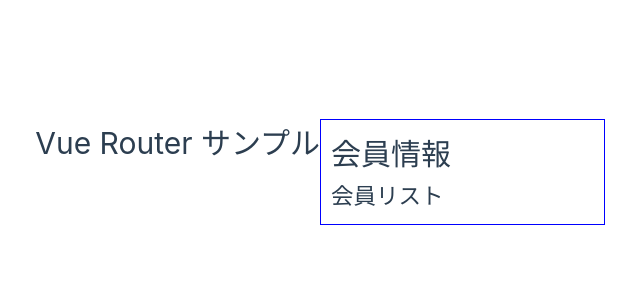
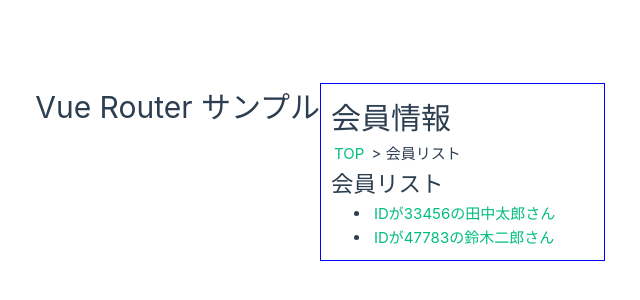
Before and after one commit to chameleon05119/router-basic, a Vue app: page /member/memberList in a window 1280 px wide. Shown: the part 228-528 px from the top of the page, without its empty margins (320-960 px from the left). Built offline with nearby package versions, Linux system fonts and the light colour scheme.

Commit message:
会員リストページでTOPと会員詳細ページへのルーティングを設定

```diff
--- a/src/views/member/MemberList.vue
+++ b/src/views/member/MemberList.vue
@@ -1,6 +1,28 @@
+<script setup lang="ts">
+import { inject } from "vue";
+import { RouterLink } from "vue-router";
+import type { Member } from "@/interfaces";
+
+const memberList = inject("memberList") as Map<number, Member>;
+</script>
 <template>
   <h1>会員情報</h1>
+  <nav id="breadcrumbs">
+    <ul>
+      <li>
+        <RouterLink :to="{ name: 'AppTop' }"> TOP</RouterLink>
+      </li>
+      <li>会員リスト</li>
+    </ul>
+  </nav>
   <section>
     <h2>会員リスト</h2>
+    <ul>
+      <li v-for="[id, member] in memberList" :key="id">
+        <RouterLink :to="{ name: 'MemberDetail', params: { id: id } }">
+          IDが{{ id }}の{{ member.name }}さん
+        </RouterLink>
+      </li>
+    </ul>
   </section>
 </template>
```
